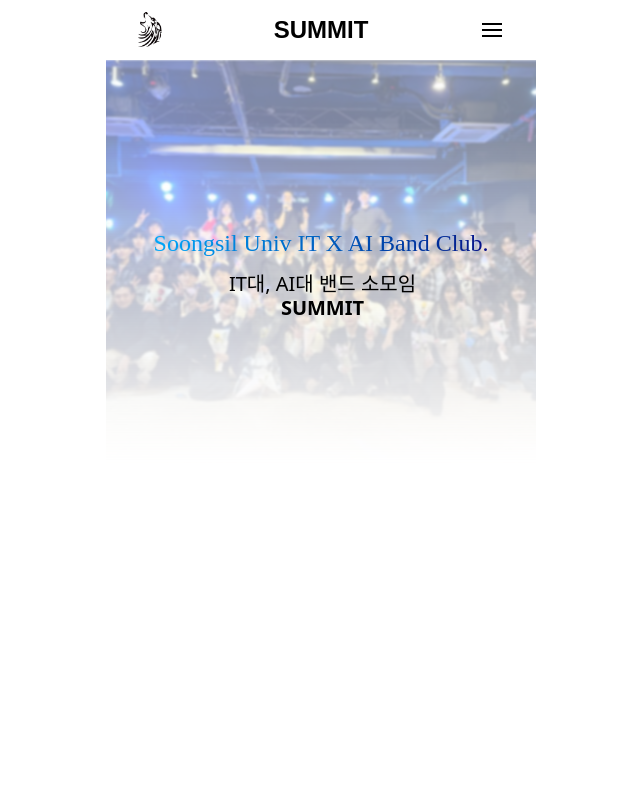
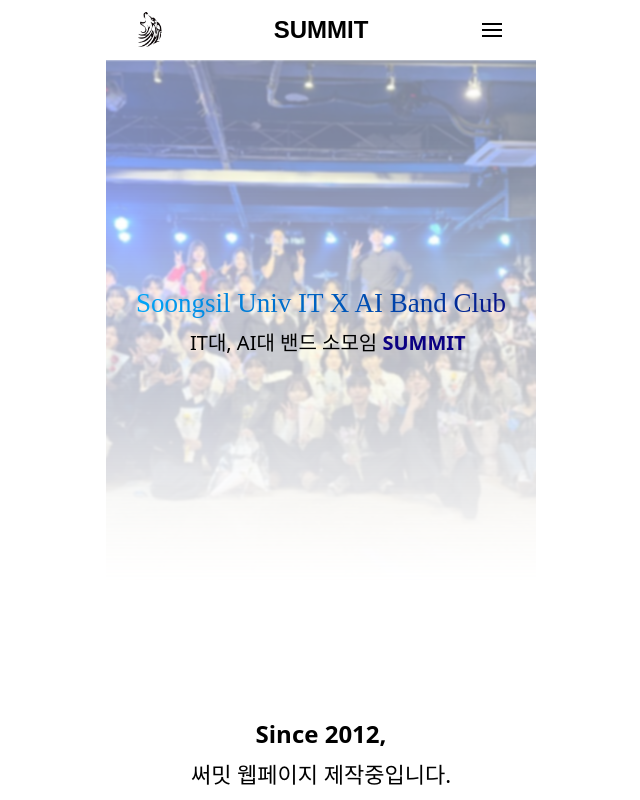
Before and after one commit to SUMMIT-Band-Dev/SUMMIT_FE, a Next.js app: page / in a window 1280 px wide. Shown: the whole page, without its empty margins (319-959 px from the left). Built offline with nearby package versions, Linux system fonts and the light colour scheme.

Commit message:
서브텍스트 및 로고 추가

```diff
--- a/src/app/globals.css
+++ b/src/app/globals.css
@@ -5,7 +5,11 @@
   --foreground: #171717;
 }
 
-@theme inline {
+/*
+  Removed unsupported @theme at-rule.
+  Define CSS variables globally instead.
+*/
+:root {
   --color-background: var(--background);
   --color-foreground: var(--foreground);
   --font-sans: var(--font-geist-sans);
@@ -51,9 +55,46 @@
 
 @media (prefers-reduced-motion: reduce) {
   .maintext-fade-up-hidden,
-  .maintext-fade-up-active {
+  .maintext-fade-up-active,
+  .figma-fade-in-hidden,
+  .figma-fade-in-text-active,
+  .figma-fade-in-logo-active {
     opacity: 1;
     transform: none;
     animation: none;
   }
 }
+
+/* Subtext_1 / Subtext_2 / logotext: Figma Fade In 인터랙션 */
+.figma-fade-in-hidden {
+  opacity: 0;
+}
+
+/* Subtext_1, Subtext_2: 먼저 페이드 인 */
+.figma-fade-in-text-active {
+  opacity: 0;
+  animation: figma-fade-in 1200ms ease-out 100ms forwards;
+  will-change: opacity;
+}
+
+/* logotext: Subtext들이 나온 직후 이어서 페이드 인 */
+.figma-fade-in-logo-active {
+  opacity: 0;
+  animation: figma-fade-in 1200ms ease-out 450ms forwards;
+  will-change: opacity;
+}
+
+@keyframes figma-fade-in {
+  from {
+    opacity: 0;
+  }
+  to {
+    opacity: 1;
+  }
+}
+
+/* Browser preview에서 제거한 left/top 값을 소스에도 고정 반영합니다. */
+nextjs-portal {
+  left: unset !important;
+  top: unset !important;
+}
--- a/src/app/page.tsx
+++ b/src/app/page.tsx
@@ -10,12 +10,25 @@
   const [isMenuOpen, setIsMenuOpen] = useState(false);
   const [isMaintext1Visible, setIsMaintext1Visible] = useState(false);
   const [isMaintext2Visible, setIsMaintext2Visible] = useState(false);
+  const [isSubtext1Visible, setIsSubtext1Visible] = useState(false);
+  const [isSubtext2Visible, setIsSubtext2Visible] = useState(false);
+  const [isLogotextVisible, setIsLogotextVisible] = useState(false);
   const mainRef = useRef<HTMLElement | null>(null);
   const maintext1Ref = useRef<HTMLParagraphElement | null>(null);
   const maintext2Ref = useRef<HTMLParagraphElement | null>(null);
+  const subtext1Ref = useRef<HTMLParagraphElement | null>(null);
+  const subtext2Ref = useRef<HTMLParagraphElement | null>(null);
+  const logotextRef = useRef<HTMLDivElement | null>(null);
 
   useEffect(() => {
-    if (!mainRef.current || !maintext1Ref.current || !maintext2Ref.current) {
+    if (
+      !mainRef.current ||
+      !maintext1Ref.current ||
+      !maintext2Ref.current ||
+      !subtext1Ref.current ||
+      !subtext2Ref.current ||
+      !logotextRef.current
+    ) {
       return;
     }
 
@@ -29,6 +42,15 @@
           if (entry.target === maintext2Ref.current) {
             setIsMaintext2Visible(entry.isIntersecting);
           }
+          if (entry.target === subtext1Ref.current) {
+            setIsSubtext1Visible(entry.isIntersecting);
+          }
+          if (entry.target === subtext2Ref.current) {
+            setIsSubtext2Visible(entry.isIntersecting);
+          }
+          if (entry.target === logotextRef.current) {
+            setIsLogotextVisible(entry.isIntersecting);
+          }
         });
       },
       { root: mainRef.current, threshold: 0.2 },
@@ -36,6 +58,9 @@
 
     observer.observe(maintext1Ref.current);
     observer.observe(maintext2Ref.current);
+    observer.observe(subtext1Ref.current);
+    observer.observe(subtext2Ref.current);
+    observer.observe(logotextRef.current);
 
     return () => observer.disconnect();
   }, []);
@@ -50,16 +75,16 @@
 
         {/* 선택된 Figma Home 프레임(430x1487)을 기준으로 내부 캔버스 높이를 맞춥니다. */}
         <section className="relative min-h-[1487px] overflow-x-hidden bg-white">
-          {/* Figma Background 그룹(-130, 60, 720x406)을 그대로 반영하고,
+          {/* Figma Background 그룹(-250, 60, 929.261x524)을 그대로 반영하고,
               이미지 자체의 알파값이 아래로 사라지도록 mask-image를 적용합니다. */}
-          <div className="pointer-events-none absolute top-[60px] left-1/2 h-[406px] w-[720px] -translate-x-1/2 overflow-hidden">
+          <div className="pointer-events-none absolute top-[60px] left-1/2 h-[524px] w-[929.261px] -translate-x-1/2 overflow-hidden">
             <Image
               src="/home-background.png"
               alt="공연장 배경"
-              width={720}
-              height={405}
+              width={929}
+              height={523}
               priority
-              className="h-[405px] w-[720px] object-cover"
+              className="h-[522.709px] w-[929.261px] object-cover"
               style={{
                 opacity: 0.5,
                 filter: "blur(1px)",
@@ -71,23 +96,23 @@
             />
           </div>
 
-          {/* Figma Maintext_1 (x:32, y:230, w:366, h:26)를 반영합니다. */}
+          {/* Maintext_1은 가운데 정렬 + 좌우 최소 12px 여백(430-24=406)을 유지합니다. */}
           <p
             ref={maintext1Ref}
-            className={`absolute top-[230px] left-8 w-[366px] bg-gradient-to-r from-[#00AEFF] to-[#0B0082] bg-clip-text text-center text-2xl leading-[26.4px] font-normal text-transparent ${
+            className={`absolute top-[289px] left-1/2 w-[406px] -translate-x-1/2 whitespace-nowrap bg-gradient-to-r from-[#00AEFF] to-[#0B0082] bg-clip-text text-center text-[27px] leading-[29.7px] font-normal text-transparent ${
               isMaintext1Visible
                 ? "maintext-fade-up-active"
                 : "maintext-fade-up-hidden"
             }`}
             style={{ fontFamily: '"Sokcho Bada Calligraphy TTF", cursive' }}
           >
-            Soongsil Univ IT X AI Band Club.
+            Soongsil Univ IT X AI Band Club
           </p>
 
-          {/* Figma Maintext_2 (x:84, y:272, w:261, h:24)를 반영합니다. */}
+          {/* Maintext_2는 문구가 길어져도 줄바꿈되지 않도록 nowrap을 적용합니다. */}
           <p
             ref={maintext2Ref}
-            className={`absolute top-[272px] left-[84px] w-[265px] text-center text-xl leading-[23.867px] font-medium text-black ${
+            className={`absolute top-[331px] left-[84px] w-[261px] whitespace-nowrap text-center text-xl leading-[23.867px] font-medium text-black ${
               isMaintext2Visible
                 ? "maintext-fade-up-active"
                 : "maintext-fade-up-hidden"
@@ -96,8 +121,62 @@
               fontFamily: '"Pretendard", system-ui, -apple-system, sans-serif',
             }}
           >
-            IT대, AI대 밴드 소모임 <span className="font-bold">SUMMIT</span>
+            IT대, AI대 밴드 소모임{" "}
+            <span className="font-bold text-[#0B0082]">SUMMIT</span>
           </p>
+
+          {/* Figma Subtext_1 (x:0, y:720, w:430, h:29) */}
+          <p
+            ref={subtext1Ref}
+            className={`absolute top-[720px] left-0 w-[430px] text-center text-2xl leading-[28.640625px] font-bold text-black ${
+              isSubtext1Visible
+                ? "figma-fade-in-text-active"
+                : "figma-fade-in-hidden"
+            }`}
+            style={{ fontFamily: '"Pretendard", system-ui, -apple-system, sans-serif' }}
+          >
+            Since 2012,
+          </p>
+
+          {/* Figma Subtext_2 (x:0, y:761, w:430, h:26) */}
+          <p
+            ref={subtext2Ref}
+            className={`absolute top-[761px] left-0 w-[430px] text-center text-[22px] leading-[26.253906px] font-normal text-black ${
+              isSubtext2Visible
+                ? "figma-fade-in-text-active"
+                : "figma-fade-in-hidden"
+            }`}
+            style={{ fontFamily: '"Pretendard", system-ui, -apple-system, sans-serif' }}
+          >
+            써밋 웹페이지 제작중입니다.
+          </p>
+
+          {/* Figma logotext (x:0, y:811, w:430, h:56) */}
+          <div
+            ref={logotextRef}
+            className={`absolute top-[811px] left-0 h-[56px] w-[430px] ${
+              isLogotextVisible
+                ? "figma-fade-in-logo-active"
+                : "figma-fade-in-hidden"
+            }`}
+          >
+            <p
+              className="absolute top-[6px] left-[78.5px] w-[197px] text-center text-[40px] leading-[44px] font-normal text-black"
+              style={{ fontFamily: '"Puradak Gentle Gothic OTF", "Pretendard", sans-serif' }}
+            >
+              SUMMIT
+            </p>
+
+            <div className="absolute top-0 left-[295.5px] h-14 w-14 overflow-hidden rounded-full border border-black bg-white">
+              <Image
+                src="/summit-logo.png"
+                alt="SUMMIT 심볼"
+                width={56}
+                height={56}
+                className="h-14 w-14 object-cover"
+              />
+            </div>
+          </div>
         </section>
 
         <MobileMenu isOpen={isMenuOpen} onClose={() => setIsMenuOpen(false)} />
```
